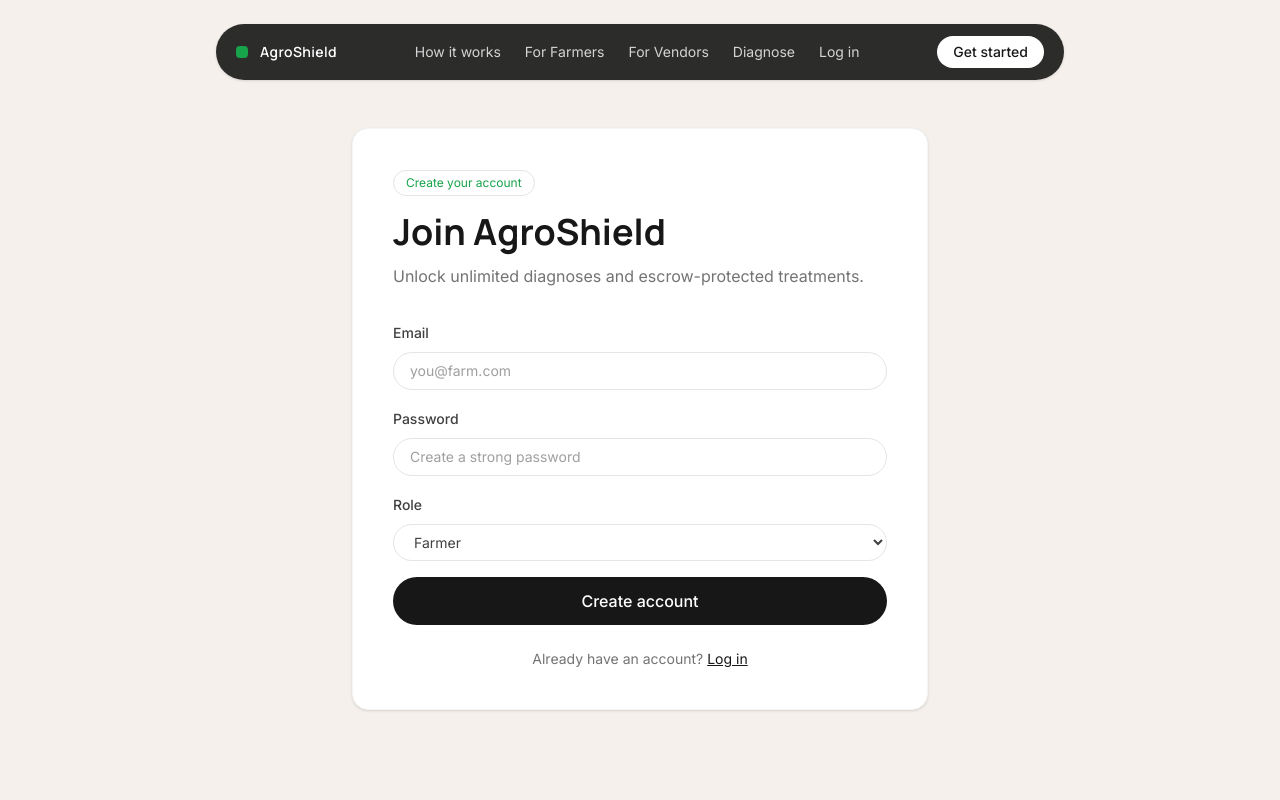
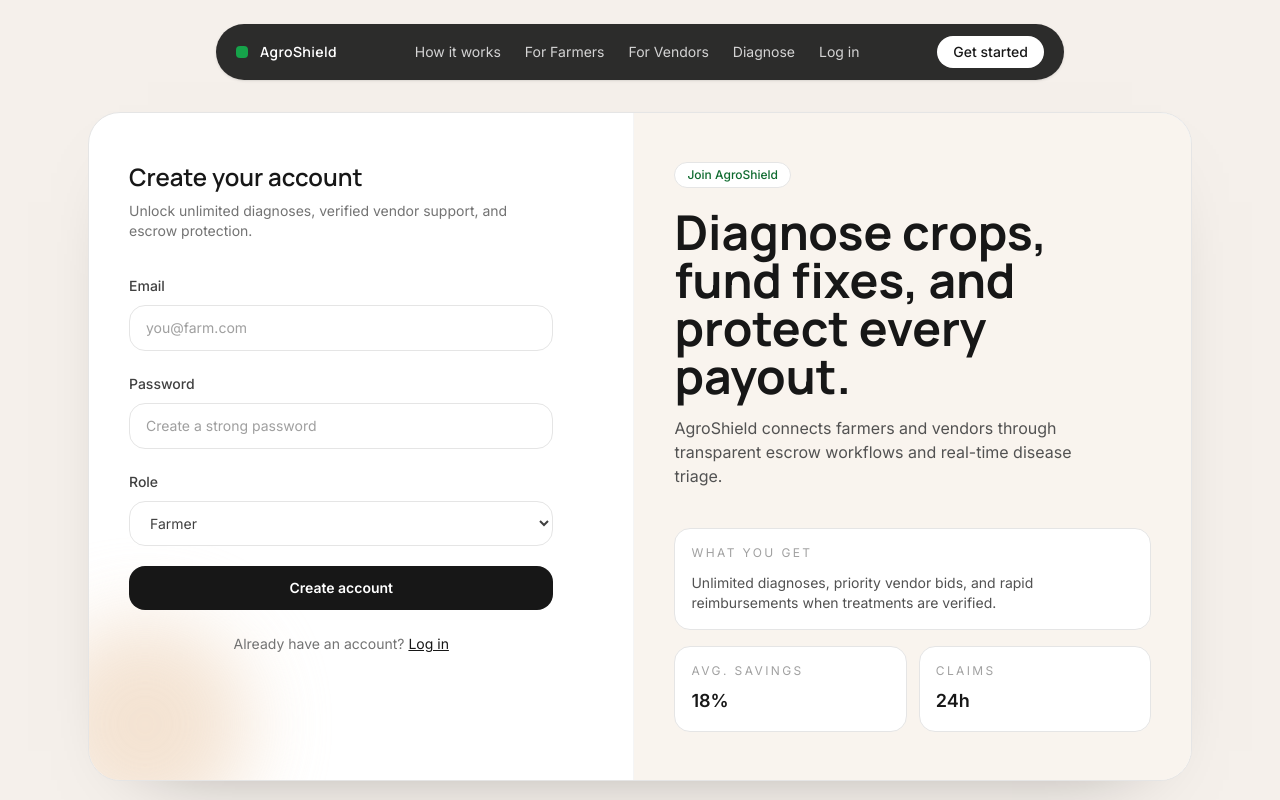
Before and after one commit to temisan0x/Agroshield, a Next.js app: page /signup in a window 1280 px wide. Shown: the top 800 px of the page. Built offline with nearby package versions, Linux system fonts and the light colour scheme.

Commit message:
Made Signup and Login Pages better

```diff
--- a/app/login/page.tsx
+++ b/app/login/page.tsx
@@ -10,31 +10,65 @@ export default function LoginPage() {
   return (
     <div className="min-h-screen bg-[#F5F0EB]">
       <Nav />
-      <main className="pt-32 pb-24">
-        <div className="mx-auto max-w-4xl px-6">
+      <main className="pt-28 pb-24">
+        <div className="mx-auto max-w-6xl px-6">
           <motion.div
-            initial={reduceMotion ? { opacity: 1 } : { opacity: 0, y: 20 }}
+            initial={reduceMotion ? { opacity: 1 } : { opacity: 0, y: 16 }}
             animate={{ opacity: 1, y: 0 }}
             transition={{ duration: 0.5 }}
-            className="mx-auto max-w-xl rounded-2xl border border-neutral-100 bg-white p-10 shadow-sm"
+            className="relative grid gap-10 overflow-hidden rounded-[32px] border border-neutral-200 bg-white shadow-[0_30px_80px_-60px_rgba(0,0,0,0.5)] lg:grid-cols-[1.05fr_0.95fr]"
           >
-            <div className="inline-flex rounded-full border border-neutral-200 bg-white px-3 py-1 text-xs text-[#16a34a]">
+            <div className="absolute right-0 top-0 h-52 w-52 -translate-y-12 translate-x-12 rounded-full bg-[#c7f1d2] opacity-70 blur-2xl" />
+            <div className="absolute bottom-0 left-0 h-52 w-52 -translate-x-12 translate-y-12 rounded-full bg-[#f1dcc7] opacity-80 blur-2xl" />
+
+            <section className="relative z-10 flex h-full flex-col justify-between gap-10 border-neutral-100 bg-[#F9F4EE] px-10 py-12 lg:border-r">
+              <div>
+                <div className="inline-flex items-center gap-2 rounded-full border border-neutral-200 bg-white px-3 py-1 text-xs font-medium text-[#0f6b2f]">
                   Welcome back
                 </div>
-            <h1 className="mt-4 font-[family-name:var(--font-manrope)] text-4xl font-bold text-neutral-900">
+                <h1 className="mt-5 font-[family-name:var(--font-manrope)] text-4xl font-bold text-neutral-900 lg:text-5xl">
                   Log in to AgroShield
                 </h1>
-            <p className="mt-3 font-[family-name:var(--font-inter)] text-base text-neutral-500">
-              Access your cases, bids, and escrow status.
+                <p className="mt-4 max-w-md font-[family-name:var(--font-inter)] text-base text-neutral-600">
+                  Track diagnosis history, follow escrow payouts, and manage vendor bids in one workspace.
+                </p>
+              </div>
+
+              <div className="grid gap-4">
+                <div className="rounded-2xl border border-neutral-200 bg-white p-4">
+                  <p className="text-xs uppercase tracking-[0.2em] text-neutral-400">Live signals</p>
+                  <p className="mt-3 text-sm text-neutral-600">
+                    1,284 farms synced this week. 92% of urgent cases resolved within 48 hours.
+                  </p>
+                </div>
+                <div className="grid grid-cols-2 gap-3 text-sm text-neutral-600">
+                  <div className="rounded-2xl border border-neutral-200 bg-white p-4">
+                    <p className="text-xs uppercase tracking-[0.2em] text-neutral-400">Escrow</p>
+                    <p className="mt-2 text-lg font-semibold text-neutral-900">$1.8M</p>
+                  </div>
+                  <div className="rounded-2xl border border-neutral-200 bg-white p-4">
+                    <p className="text-xs uppercase tracking-[0.2em] text-neutral-400">Vendors</p>
+                    <p className="mt-2 text-lg font-semibold text-neutral-900">342</p>
+                  </div>
+                </div>
+              </div>
+            </section>
+
+            <section className="relative z-10 px-10 py-12">
+              <h2 className="font-[family-name:var(--font-manrope)] text-2xl font-semibold text-neutral-900">
+                Continue your work
+              </h2>
+              <p className="mt-2 text-sm text-neutral-500">
+                Use your AgroShield credentials to pick up right where you left off.
               </p>
 
-            <form className="mt-8 space-y-4">
+              <form className="mt-8 space-y-5">
                 <div>
                   <label className="text-sm font-medium text-neutral-700">Email</label>
                   <input
                     type="email"
                     placeholder="you@farm.com"
-                  className="mt-2 w-full rounded-full border border-neutral-200 px-4 py-2 text-sm text-neutral-700 outline-none transition focus:border-neutral-400"
+                    className="mt-2 w-full rounded-2xl border border-neutral-200 bg-white px-4 py-3 text-sm text-neutral-700 outline-none transition focus:border-neutral-400 focus:ring-2 focus:ring-[#c7f1d2]"
                   />
                 </div>
                 <div>
@@ -42,12 +76,15 @@ export default function LoginPage() {
                   <input
                     type="password"
                     placeholder="••••••••"
-                  className="mt-2 w-full rounded-full border border-neutral-200 px-4 py-2 text-sm text-neutral-700 outline-none transition focus:border-neutral-400"
+                    className="mt-2 w-full rounded-2xl border border-neutral-200 bg-white px-4 py-3 text-sm text-neutral-700 outline-none transition focus:border-neutral-400 focus:ring-2 focus:ring-[#c7f1d2]"
                   />
+                  <div className="mt-2 text-xs text-neutral-400">
+                    Tip: use your farm email for faster verification.
+                  </div>
                 </div>
                 <button
                   type="button"
-                className="w-full rounded-full bg-neutral-900 px-6 py-3 text-sm font-medium text-white md:text-base"
+                  className="w-full rounded-2xl bg-neutral-900 px-6 py-3 text-sm font-semibold text-white transition hover:-translate-y-0.5 hover:bg-neutral-800"
                 >
                   Log in
                 </button>
@@ -60,9 +97,10 @@ export default function LoginPage() {
                 </a>
               </div>
 
-            <div className="mt-6 rounded-2xl border border-neutral-100 bg-[#F5F0EB] p-4 text-xs text-neutral-500">
+              <div className="mt-6 rounded-2xl border border-neutral-200 bg-[#F5F0EB] p-4 text-xs text-neutral-600">
                 No account required for the first 3 diagnoses. Log in once you hit the free limit.
               </div>
+            </section>
           </motion.div>
         </div>
       </main>
--- a/app/signup/page.tsx
+++ b/app/signup/page.tsx
@@ -10,31 +10,32 @@ export default function SignupPage() {
   return (
     <div className="min-h-screen bg-[#F5F0EB]">
       <Nav />
-      <main className="pt-32 pb-24">
-        <div className="mx-auto max-w-4xl px-6">
+      <main className="pt-28 pb-24">
+        <div className="mx-auto max-w-6xl px-6">
           <motion.div
-            initial={reduceMotion ? { opacity: 1 } : { opacity: 0, y: 20 }}
+            initial={reduceMotion ? { opacity: 1 } : { opacity: 0, y: 16 }}
             animate={{ opacity: 1, y: 0 }}
             transition={{ duration: 0.5 }}
-            className="mx-auto max-w-xl rounded-2xl border border-neutral-100 bg-white p-10 shadow-sm"
+            className="relative grid gap-10 overflow-hidden rounded-[32px] border border-neutral-200 bg-white shadow-[0_30px_80px_-60px_rgba(0,0,0,0.5)] lg:grid-cols-[0.95fr_1.05fr]"
           >
-            <div className="inline-flex rounded-full border border-neutral-200 bg-white px-3 py-1 text-xs text-[#16a34a]">
+            <div className="absolute right-0 top-0 h-52 w-52 -translate-y-12 translate-x-12 rounded-full bg-[#d5ebff] opacity-70 blur-2xl" />
+            <div className="absolute bottom-0 left-0 h-52 w-52 -translate-x-12 translate-y-12 rounded-full bg-[#f1dcc7] opacity-80 blur-2xl" />
+
+            <section className="relative z-10 px-10 py-12">
+              <h2 className="font-[family-name:var(--font-manrope)] text-2xl font-semibold text-neutral-900">
                 Create your account
-            </div>
-            <h1 className="mt-4 font-[family-name:var(--font-manrope)] text-4xl font-bold text-neutral-900">
-              Join AgroShield
-            </h1>
-            <p className="mt-3 font-[family-name:var(--font-inter)] text-base text-neutral-500">
-              Unlock unlimited diagnoses and escrow-protected treatments.
+              </h2>
+              <p className="mt-2 text-sm text-neutral-500">
+                Unlock unlimited diagnoses, verified vendor support, and escrow protection.
               </p>
 
-            <form className="mt-8 space-y-4">
+              <form className="mt-8 space-y-5">
                 <div>
                   <label className="text-sm font-medium text-neutral-700">Email</label>
                   <input
                     type="email"
                     placeholder="you@farm.com"
-                  className="mt-2 w-full rounded-full border border-neutral-200 px-4 py-2 text-sm text-neutral-700 outline-none transition focus:border-neutral-400"
+                    className="mt-2 w-full rounded-2xl border border-neutral-200 bg-white px-4 py-3 text-sm text-neutral-700 outline-none transition focus:border-neutral-400 focus:ring-2 focus:ring-[#d5ebff]"
                   />
                 </div>
                 <div>
@@ -42,19 +43,19 @@ export default function SignupPage() {
                   <input
                     type="password"
                     placeholder="Create a strong password"
-                  className="mt-2 w-full rounded-full border border-neutral-200 px-4 py-2 text-sm text-neutral-700 outline-none transition focus:border-neutral-400"
+                    className="mt-2 w-full rounded-2xl border border-neutral-200 bg-white px-4 py-3 text-sm text-neutral-700 outline-none transition focus:border-neutral-400 focus:ring-2 focus:ring-[#d5ebff]"
                   />
                 </div>
                 <div>
                   <label className="text-sm font-medium text-neutral-700">Role</label>
-                <select className="mt-2 w-full rounded-full border border-neutral-200 px-4 py-2 text-sm text-neutral-700 outline-none transition focus:border-neutral-400">
+                  <select className="mt-2 w-full rounded-2xl border border-neutral-200 bg-white px-4 py-3 text-sm text-neutral-700 outline-none transition focus:border-neutral-400 focus:ring-2 focus:ring-[#d5ebff]">
                     <option>Farmer</option>
                     <option>Vendor</option>
                   </select>
                 </div>
                 <button
                   type="button"
-                className="w-full rounded-full bg-neutral-900 px-6 py-3 text-sm font-medium text-white md:text-base"
+                  className="w-full rounded-2xl bg-neutral-900 px-6 py-3 text-sm font-semibold text-white transition hover:-translate-y-0.5 hover:bg-neutral-800"
                 >
                   Create account
                 </button>
@@ -66,6 +67,40 @@ export default function SignupPage() {
                   Log in
                 </a>
               </div>
+            </section>
+
+            <section className="relative z-10 flex h-full flex-col justify-between gap-10 border-neutral-100 bg-[#F9F4EE] px-10 py-12 lg:border-l">
+              <div>
+                <div className="inline-flex items-center gap-2 rounded-full border border-neutral-200 bg-white px-3 py-1 text-xs font-medium text-[#0f6b2f]">
+                  Join AgroShield
+                </div>
+                <h1 className="mt-5 font-[family-name:var(--font-manrope)] text-4xl font-bold text-neutral-900 lg:text-5xl">
+                  Diagnose crops, fund fixes, and protect every payout.
+                </h1>
+                <p className="mt-4 max-w-md font-[family-name:var(--font-inter)] text-base text-neutral-600">
+                  AgroShield connects farmers and vendors through transparent escrow workflows and real-time disease triage.
+                </p>
+              </div>
+
+              <div className="grid gap-4">
+                <div className="rounded-2xl border border-neutral-200 bg-white p-4">
+                  <p className="text-xs uppercase tracking-[0.2em] text-neutral-400">What you get</p>
+                  <p className="mt-3 text-sm text-neutral-600">
+                    Unlimited diagnoses, priority vendor bids, and rapid reimbursements when treatments are verified.
+                  </p>
+                </div>
+                <div className="grid grid-cols-2 gap-3 text-sm text-neutral-600">
+                  <div className="rounded-2xl border border-neutral-200 bg-white p-4">
+                    <p className="text-xs uppercase tracking-[0.2em] text-neutral-400">Avg. savings</p>
+                    <p className="mt-2 text-lg font-semibold text-neutral-900">18%</p>
+                  </div>
+                  <div className="rounded-2xl border border-neutral-200 bg-white p-4">
+                    <p className="text-xs uppercase tracking-[0.2em] text-neutral-400">Claims</p>
+                    <p className="mt-2 text-lg font-semibold text-neutral-900">24h</p>
+                  </div>
+                </div>
+              </div>
+            </section>
           </motion.div>
         </div>
       </main>
```
Lines whose indentation alone changed are shown as unchanged.
